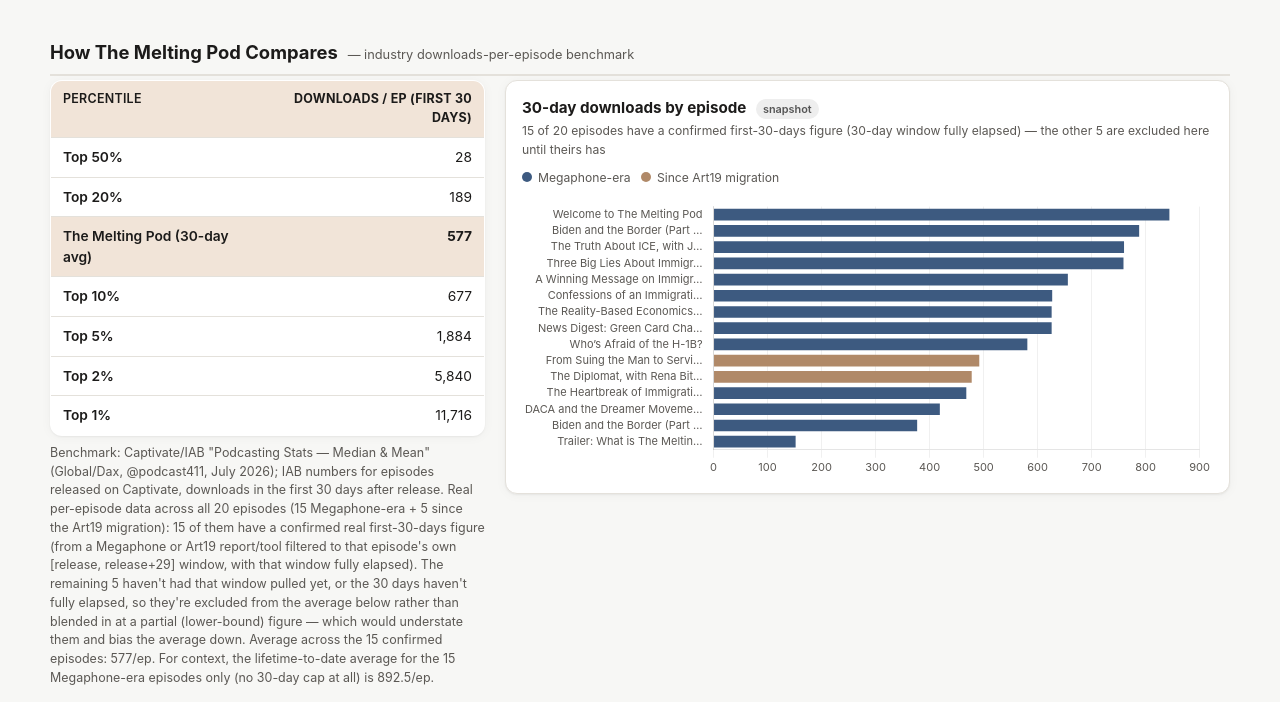
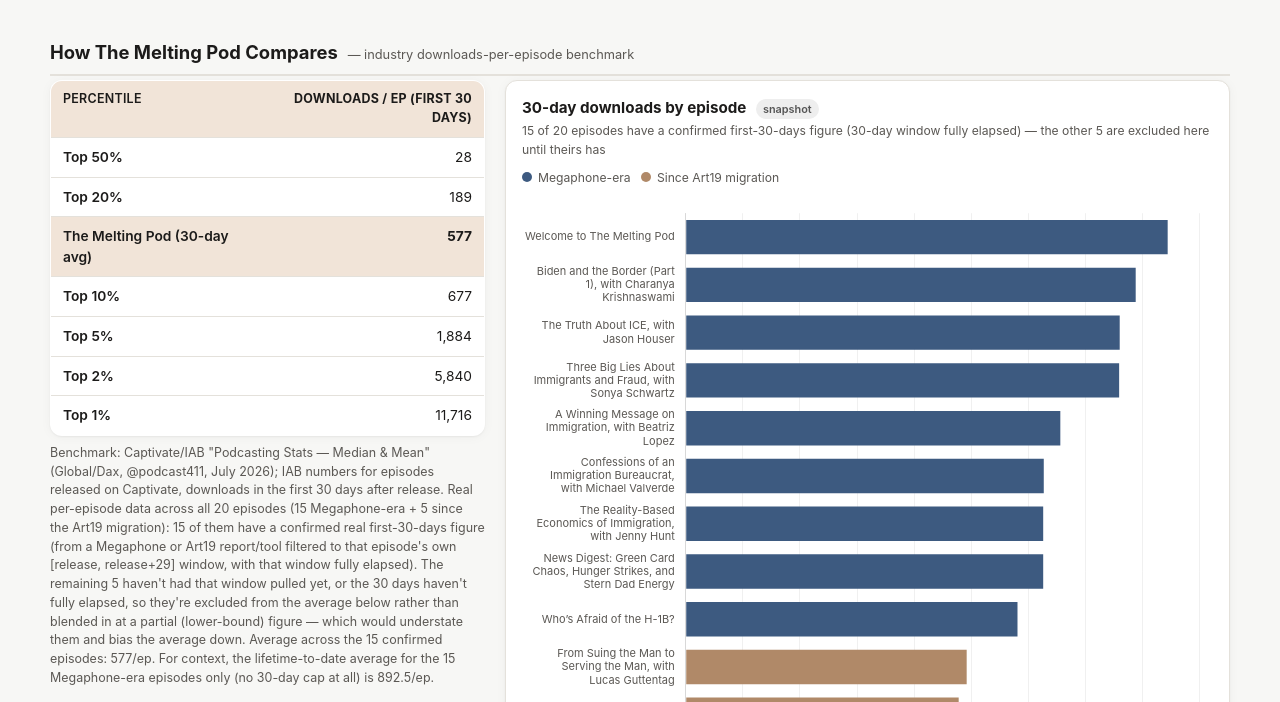
Before and after one commit to drand-prog/pod, a plain HTML site: page index.html in a window 1280 px wide. Shown: the part 98-800 px from the top of the page. Drawn offline with Linux system fonts and the light colour scheme.

Commit message:
Show full episode titles on the 30-day downloads chart instead of truncating
Taller chart (760px) plus word-wrapped multi-line labels (a new wrapLabel
helper) instead of a 27-character ellipsis truncation, so each bar's
episode title is fully readable. Also had to turn off Chart.js's y-axis
autoSkip, which was silently dropping several labels once they no longer
fit single-line in the old row height.

```diff
--- a/index.html
+++ b/index.html
@@ -75,6 +75,7 @@
   .chart-card h3{margin:0 0 2px; font-size:.95rem}
   .chart-card .chart-sub{font-size:.76rem; color:var(--ink-soft); margin-bottom:10px}
   .chart-card canvas{max-height:280px}
+  #chart-benchmark-episodes{max-height:760px}
   .data-table-wrap{overflow-x:auto; background:var(--panel); border:1px solid var(--border); border-radius:12px; box-shadow:var(--shadow)}
   .heatmap-wrap{overflow-x:auto}
   .heatmap{display:grid; grid-template-columns:44px repeat(24, minmax(22px,1fr)); gap:2px; min-width:680px}
@@ -313,6 +314,19 @@ const DATA = {"generatedAt":"2026-11-26","periods":{"spotifyApple":"All-time","y
 const fmt = (n, d=0) => (n===null || n===undefined || n==='—') ? '—' : Number(n).toLocaleString(undefined,{maximumFractionDigits:d, minimumFractionDigits:d});
 const fmtPct = (n, d=1) => (n===null || n===undefined || n==='—') ? '—' : (Number(n)*100).toFixed(d) + '%';
 const naOr = (v, formatter=fmt) => (v===null || v===undefined || v==='—') ? '<span class="na">—</span>' : formatter(v);
+// Wraps a long label into an array of lines (Chart.js renders each array
+// entry as its own tick line) instead of truncating it with an ellipsis.
+function wrapLabel(text, maxLineLen=26){
+  const words = text.split(' ');
+  const lines = [];
+  let line = '';
+  words.forEach(w => {
+    if ((line + ' ' + w).trim().length > maxLineLen && line) { lines.push(line); line = w; }
+    else { line = (line ? line + ' ' : '') + w; }
+  });
+  if (line) lines.push(line);
+  return lines;
+}
 
 const PALETTE = {
   megaphone: '#3D5A80', spotify: '#1DB954', apple: '#8a4f2b', other: '#B08968', youtube: '#CC2B2B',
@@ -395,7 +409,7 @@ if (DATA.notableEvents && DATA.notableEvents.length) {
   new Chart(document.getElementById('chart-benchmark-episodes'), {
     type: 'bar',
     data: {
-      labels: epsChart.map(e => e.title.length > 28 ? e.title.slice(0, 27) + '…' : e.title),
+      labels: epsChart.map(e => wrapLabel(e.title)),
       datasets: [{
         label: 'Downloads (first 30 days)',
         data: epsChart.map(e => e.value),
@@ -408,7 +422,7 @@ if (DATA.notableEvents && DATA.notableEvents.length) {
         legend: { display: false },
         tooltip: { callbacks: { afterLabel: ctx => epsChart[ctx.dataIndex].source === 'art19' ? 'Since Art19 migration' : 'Megaphone' } },
       },
-      scales: { x: { grid: { color: PALETTE.grid } }, y: { grid: { display: false } } },
+      scales: { x: { grid: { color: PALETTE.grid } }, y: { grid: { display: false }, ticks: { autoSkip: false } } },
     },
   });
 })();
```
Also changed, not shown: templates/index_template.html (+16 -2 lines).
